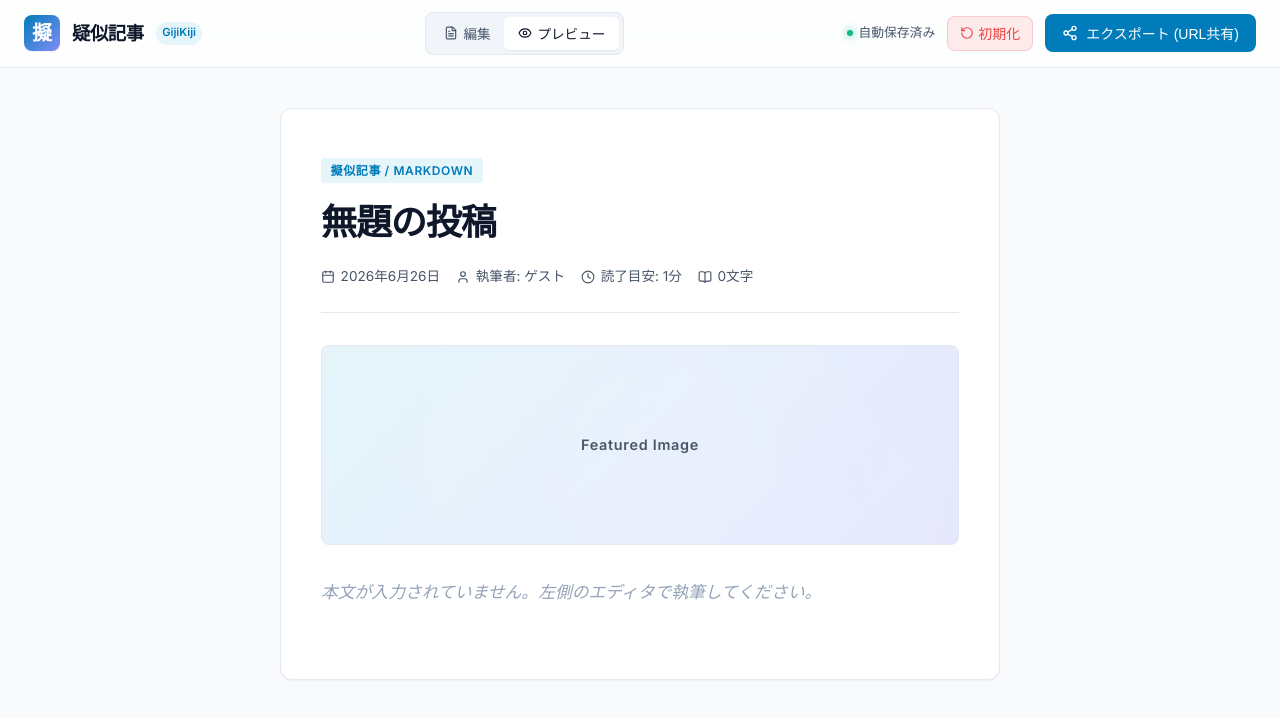
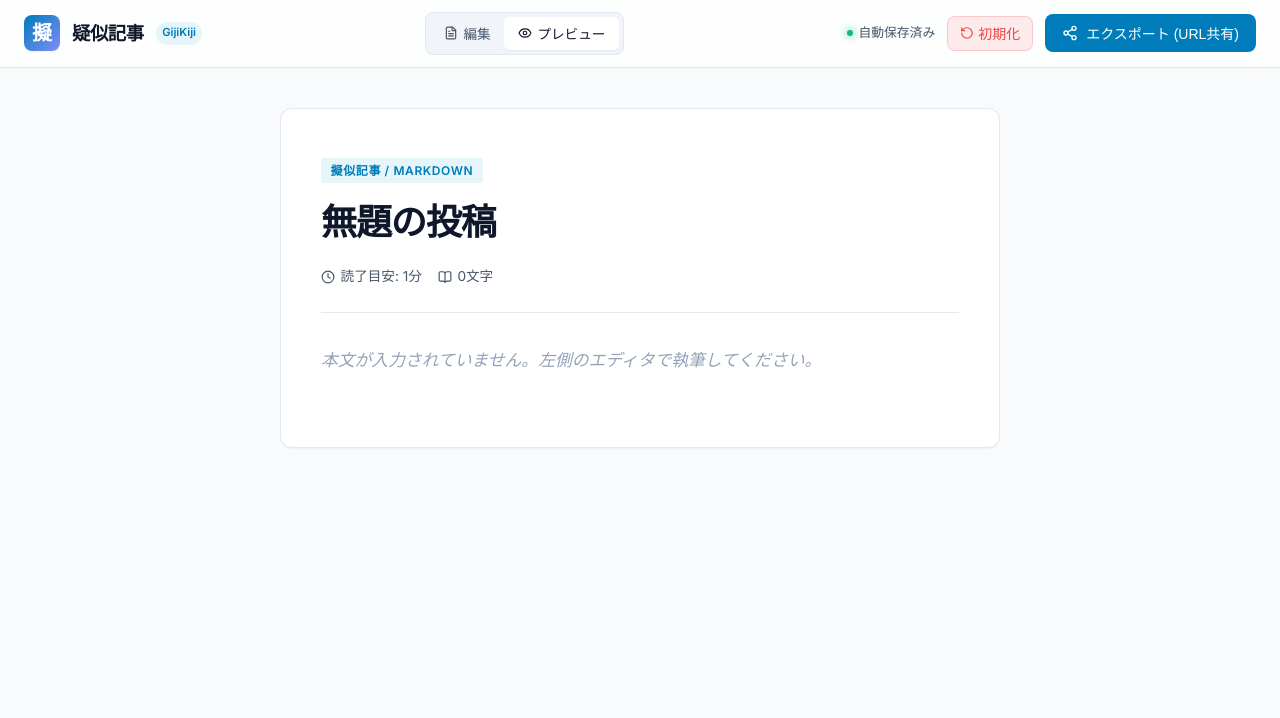
Before and after one commit to Ruby11692046/sasatto-note, a React (Vite) app: page / in a window 1280 px wide. Both pictures are taken after a click on the button "プレビュー". Shown: the top 718 px of the page. Built offline with nearby package versions, Linux system fonts and the light colour scheme.

Commit message:
style: remove date, author, and featured image from preview

```diff
--- a/src/components/Preview.tsx
+++ b/src/components/Preview.tsx
@@ -1,7 +1,7 @@
 import React, { useMemo } from 'react';
 import { Marked } from 'marked';
 import DOMPurify from 'dompurify';
-import { Calendar, User, Clock, BookOpen, List } from 'lucide-react';
+import { Clock, BookOpen, List } from 'lucide-react';
 
 interface PreviewProps {
   title: string;
@@ -89,10 +89,6 @@ export const Preview: React.FC<PreviewProps> = ({ title, content }) => {
   }, [content]);
 
   const displayTitle = title.trim() || '無題の投稿';
-  const currentDate = useMemo(() => {
-    const today = new Date();
-    return `${today.getFullYear()}年${today.getMonth() + 1}月${today.getDate()}日`;
-  }, []);
 
   const stats = useMemo(() => {
     const count = content.length;
@@ -123,14 +119,6 @@ export const Preview: React.FC<PreviewProps> = ({ title, content }) => {
         {/* Meta Info */}
         <div className="wp-post-meta">
           <div className="wp-meta-item">
-            <Calendar size={14} />
-            <span>{currentDate}</span>
-          </div>
-          <div className="wp-meta-item">
-            <User size={14} />
-            <span>執筆者: ゲスト</span>
-          </div>
-          <div className="wp-meta-item">
             <Clock size={14} />
             <span>読了目安: {stats.readTime}分</span>
           </div>
@@ -138,13 +126,6 @@ export const Preview: React.FC<PreviewProps> = ({ title, content }) => {
             <BookOpen size={14} />
             <span>{stats.count}文字</span>
           </div>
-        </div>
-
-        {/* Feature Image Mock */}
-        <div className="wp-post-thumbnail-mock">
-          <span style={{ position: 'relative', zIndex: 2, fontWeight: 600, letterSpacing: '0.05em' }}>
-            Featured Image
-          </span>
         </div>
 
         {/* Table of Contents (TOC) */}
```
